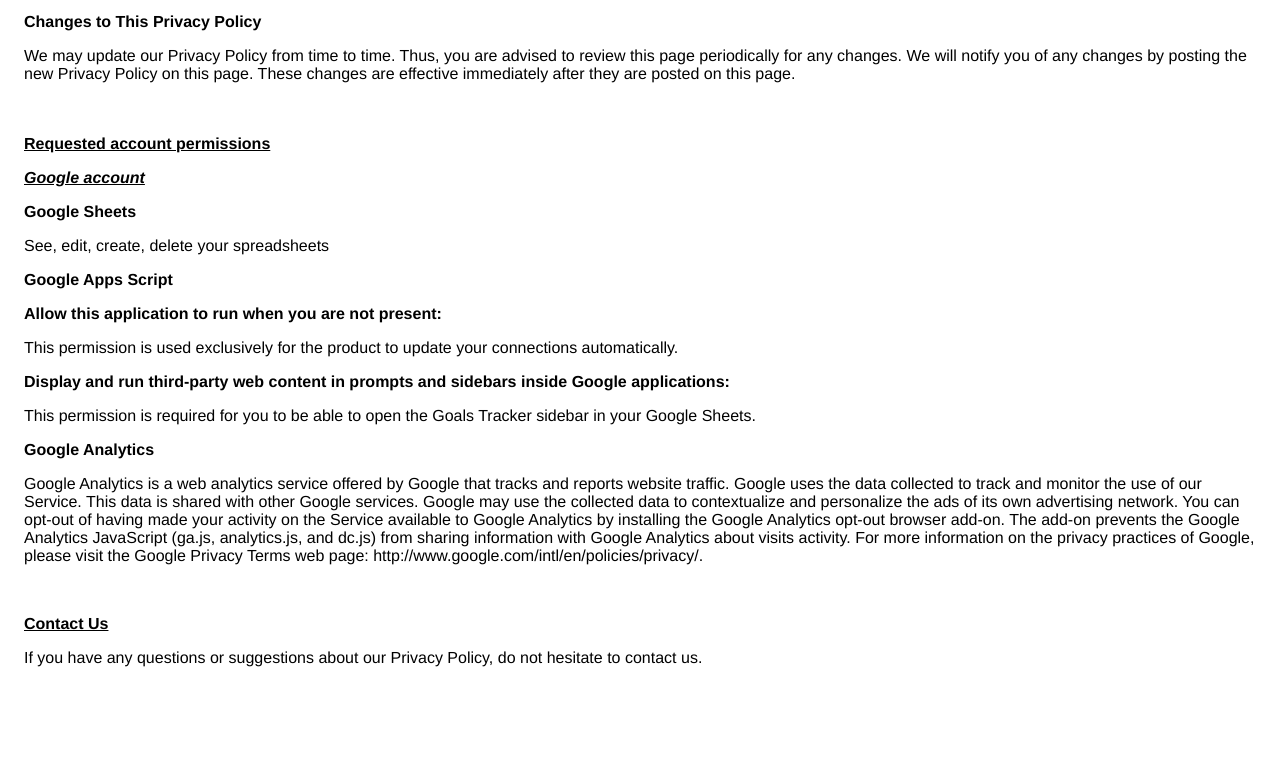
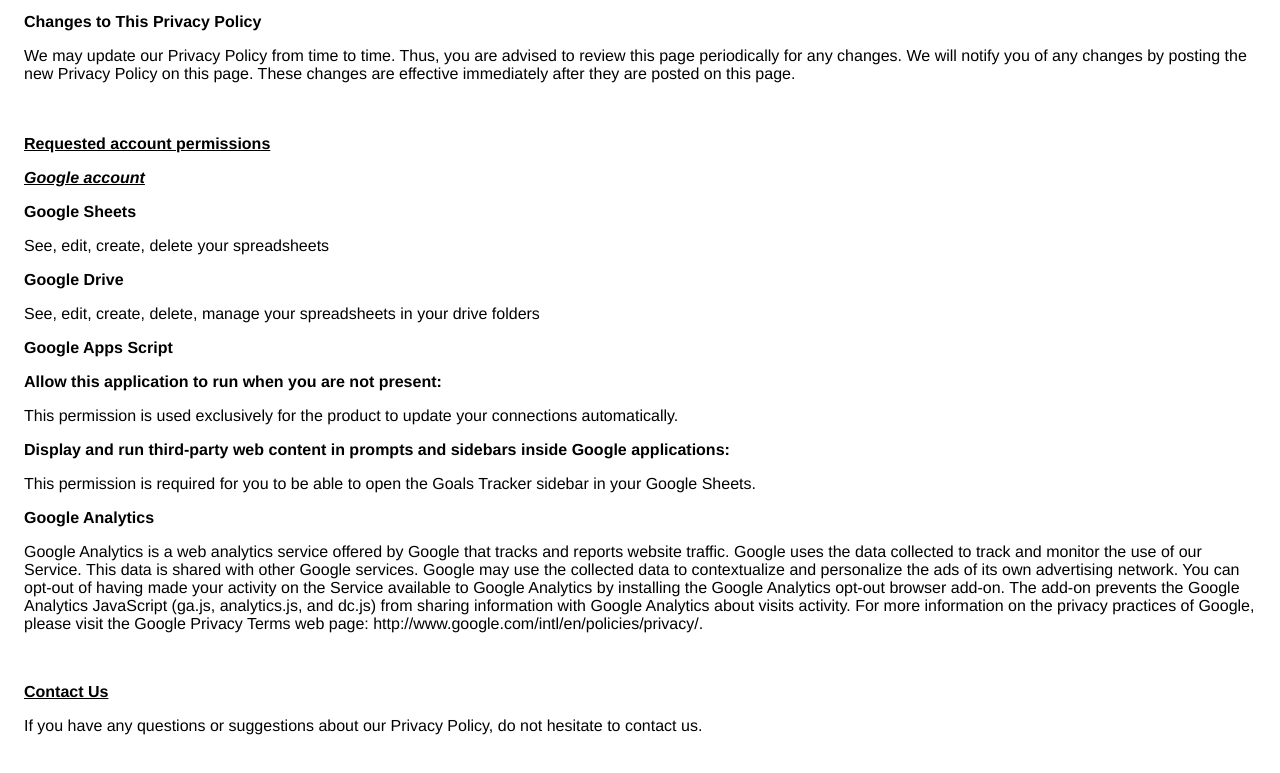
Before and after one commit to iportbytes/iPB-Website, a plain HTML site: page GoalsTracker/privacy/index.html in a window 1280 px wide. Shown: the part 1219-1992 px from the top of the page. Before the commit the page ends 1926 px from the top, so only its background shows below. Drawn offline with Linux system fonts and the light colour scheme.

Commit message:
Updating privacy policy page

```diff
--- a/GoalsTracker/privacy/index.html
+++ b/GoalsTracker/privacy/index.html
@@ -63,6 +63,10 @@
                    <p> See, edit, create, delete your spreadsheets
                    </p>
 
+                   <p><strong>Google Drive</strong></p>
+                   <p> See, edit, create, delete, manage your spreadsheets in your drive folders
+                   </p>
+
                    <p><strong>Google Apps Script</strong></p>
                    <p><strong>Allow this application to run when you are not present:</strong></p>
                    <p> This permission is used exclusively for the product to update your connections automatically.
```
